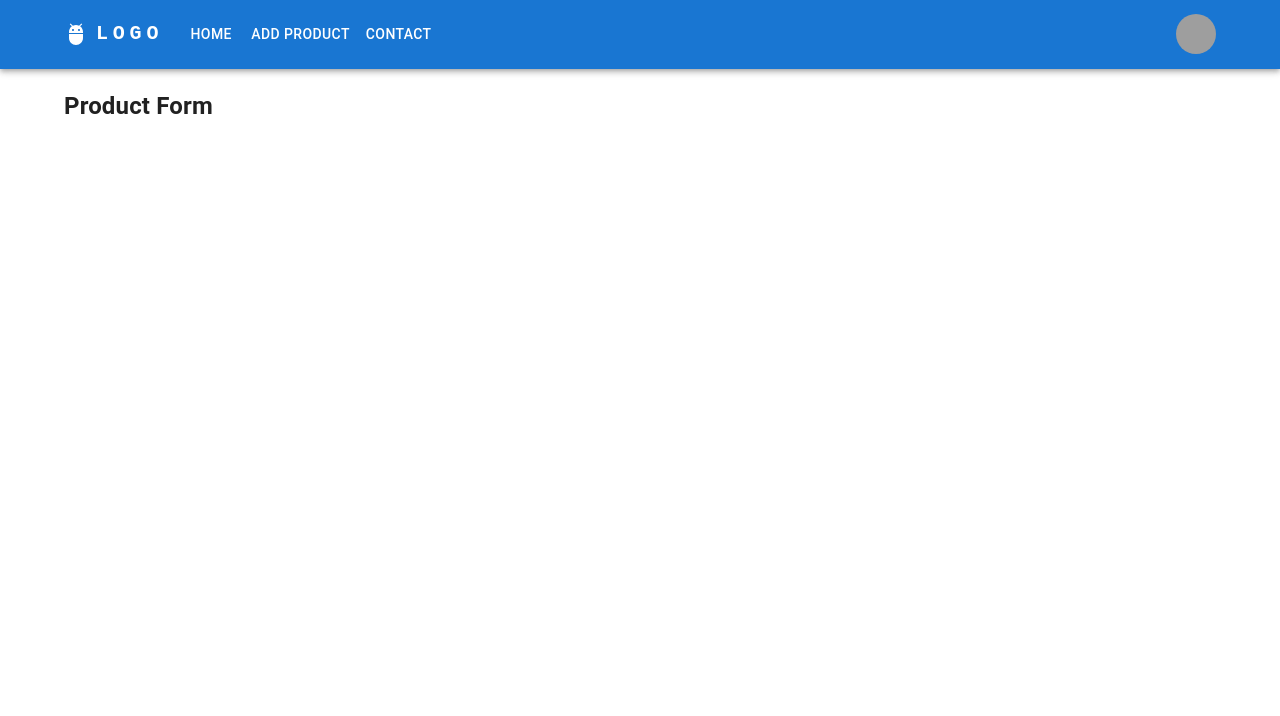
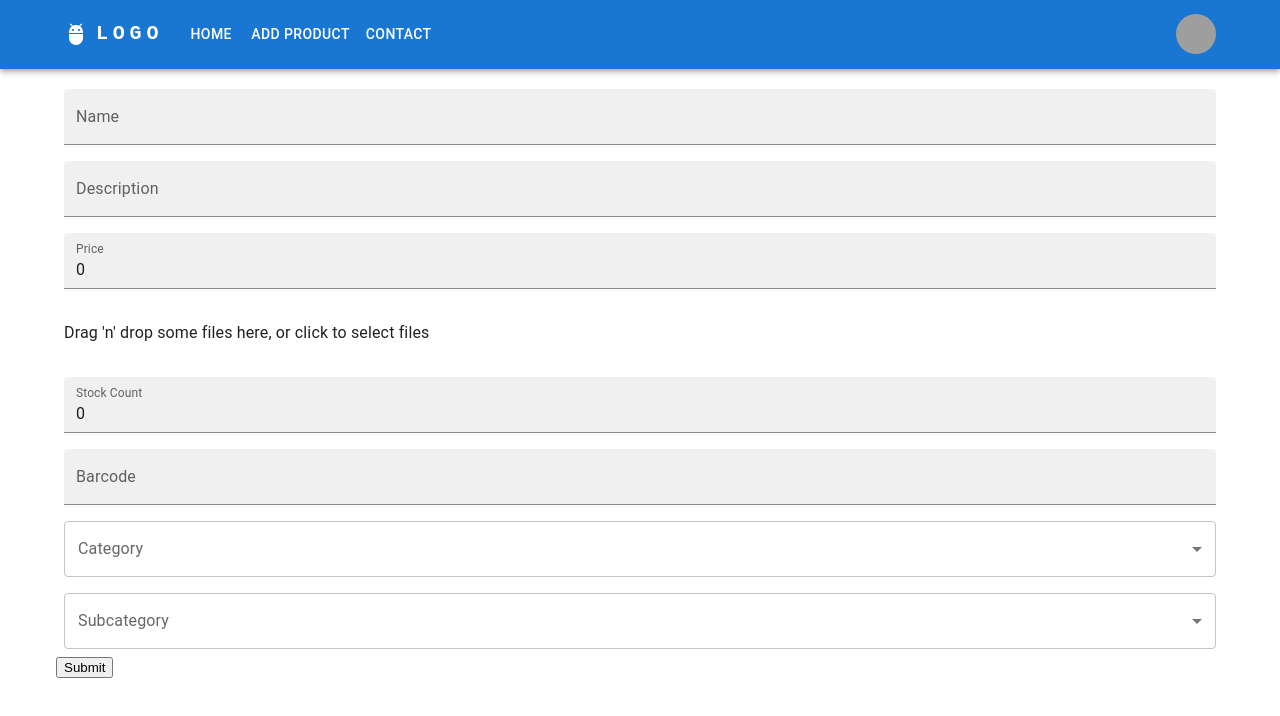
Before and after one commit to lurco/ale-grosz, a React (Vite) app: page /add-product in a window 1280 px wide. Shown: the top 716 px of the page. Built offline with nearby package versions, Linux system fonts and the light colour scheme; grey boxes are pictures that could not be loaded.

Commit message:
adds Formik and form fields with Dropzone

```diff
--- a/package.json
+++ b/package.json
@@ -19,6 +19,7 @@
     "json-server": "^0.17.3",
     "react": "^18.2.0",
     "react-dom": "^18.2.0",
+    "react-dropzone": "^14.2.3",
     "react-router-dom": "^6.11.2"
   },
   "devDependencies": {
@@ -31,8 +32,10 @@
     "eslint": "^8.38.0",
     "eslint-plugin-react-hooks": "^4.6.0",
     "eslint-plugin-react-refresh": "^0.3.4",
+    "formik": "^2.2.9",
     "prettier": "^2.8.8",
     "typescript": "^5.0.2",
-    "vite": "^4.3.2"
+    "vite": "^4.3.2",
+    "yup": "^1.1.1"
   }
 }
--- /dev/null
+++ b/src/components/Products/DropInput.tsx
@@ -0,0 +1,22 @@
+import {useCallback} from "react";
+import {useDropzone} from "react-dropzone";
+
+function DropInput() {
+    const onDrop = useCallback(acceptedFiles => {
+        console.log(acceptedFiles)
+    }, [])
+    const {getRootProps, getInputProps, isDragActive} = useDropzone({onDrop})
+
+    return (
+        <div {...getRootProps()}>
+            <input {...getInputProps()} />
+            {
+                isDragActive ?
+                    <p>Drop the files here ...</p> :
+                    <p>Drag 'n' drop some files here, or click to select files</p>
+            }
+        </div>
+    )
+}
+
+export default DropInput;
--- a/src/components/Products/ProductForm.tsx
+++ b/src/components/Products/ProductForm.tsx
@@ -1,8 +1,123 @@
+import { useFormik } from 'formik';
+import {TextField, Box, Select, FormControl, InputLabel, MenuItem} from '@mui/material';
+import Grid from '@mui/material/Unstable_Grid2';
+import DropInput from './DropInput.tsx';
+
 function ProductForm() {
+    const formik = useFormik({
+        initialValues: {
+            name: '',
+            description: '',
+            price: 0,
+            image: '',
+            stockCount: 0,
+            barcode: '',
+            category: '',
+            subcategory: '',
+        },
+        onSubmit: (values) => {
+            alert(JSON.stringify(values, null, 2));
+        },
+    });
+
     return (
-        <h2>
-            Product Form
-        </h2>
+        <Box sx={{ my: '20px' }}>
+            <form onSubmit={formik.handleSubmit}>
+                <Grid container spacing={2}>
+                    <Grid xs={12}>
+                        <TextField
+                            id="name"
+                            value={formik.values.name}
+                            onChange={formik.handleChange}
+                            label="Name"
+                            variant="filled"
+                            fullWidth
+                        />
+                    </Grid>
+                    <Grid xs={12}>
+                        <TextField
+                            id="description"
+                            value={formik.values.description}
+                            onChange={formik.handleChange}
+                            label="Description"
+                            variant="filled"
+                            fullWidth
+                            multiline
+                        />
+                    </Grid>
+                    <Grid xs={12}>
+                        <TextField
+                            id="price"
+                            value={formik.values.price}
+                            onChange={formik.handleChange}
+                            label="Price"
+                            variant="filled"
+                            fullWidth
+                            type="number"
+                        />
+                    </Grid>
+                    <Grid xs={12}>
+                        <DropInput />
+                    </Grid>
+                    <Grid xs={12}>
+                        <TextField
+                            id="Stock Count"
+                            value={formik.values.stockCount}
+                            onChange={formik.handleChange}
+                            label="Stock Count"
+                            variant="filled"
+                            fullWidth
+                            type="number"
+                        />
+                    </Grid>
+                    <Grid xs={12}>
+                        <TextField
+                            id="Barcode"
+                            value={formik.values.barcode}
+                            onChange={formik.handleChange}
+                            label="Barcode"
+                            variant="filled"
+                            fullWidth
+                        />
+                    </Grid>
+                    <Grid xs={12}>
+                        <FormControl fullWidth>
+                            <InputLabel id="categoryLbl">Category</InputLabel>
+                            <Select
+                                labelId="categoryLbl"
+                                id="category"
+                                name="category"
+                                value={formik.values.category}
+                                label="category"
+                                onChange={formik.handleChange}
+                            >
+                                <MenuItem value={10}></MenuItem>
+                                <MenuItem value={20}></MenuItem>
+                                <MenuItem value={30}></MenuItem>
+                            </Select>
+                        </FormControl>
+                    </Grid>
+                    <Grid xs={12}>
+                        <FormControl fullWidth>
+                            <InputLabel id="subcategoryLbl">Subcategory</InputLabel>
+                            <Select
+                                labelId="subcategoryLbl"
+                                id="subcategory"
+                                name="subcategory"
+                                value={formik.values.subcategory}
+                                label="subcategory"
+                                onChange={formik.handleChange}
+                            >
+                                <MenuItem value={100}></MenuItem>
+                                <MenuItem value={200}></MenuItem>
+                                <MenuItem value={300}></MenuItem>
+                            </Select>
+                        </FormControl>
+                    </Grid>
+                    <button type="submit">Submit</button>
+                </Grid>
+            </form>
+        </Box>
     );
 }
 
```
Also changed, not shown: 1 other file (tests, documents, lock files or other folders).
